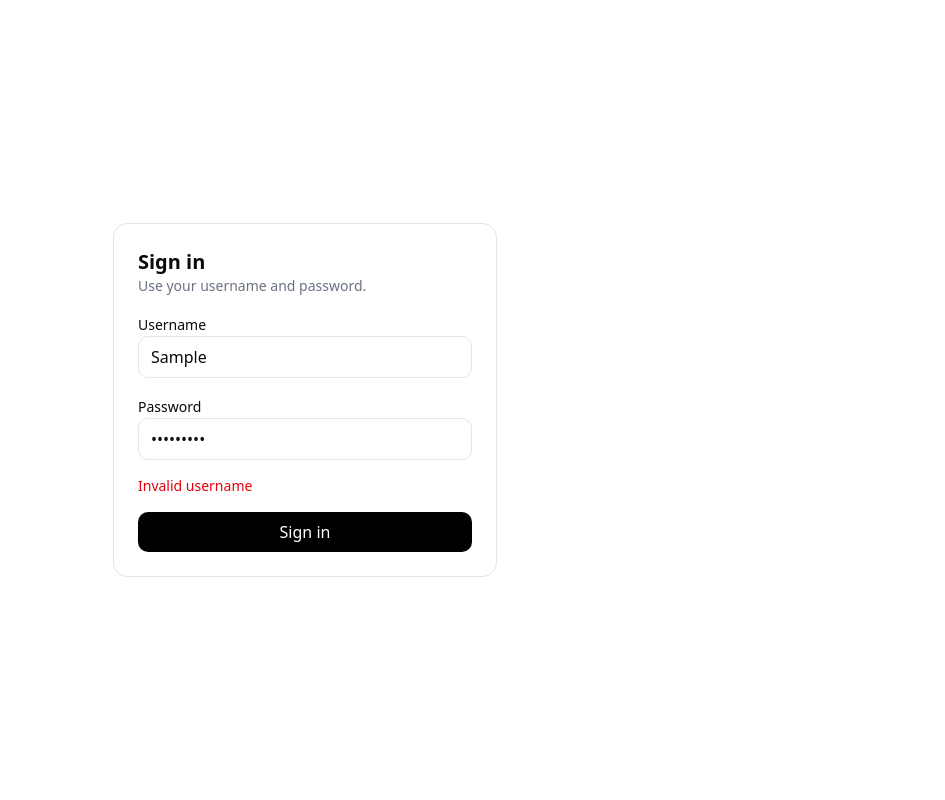
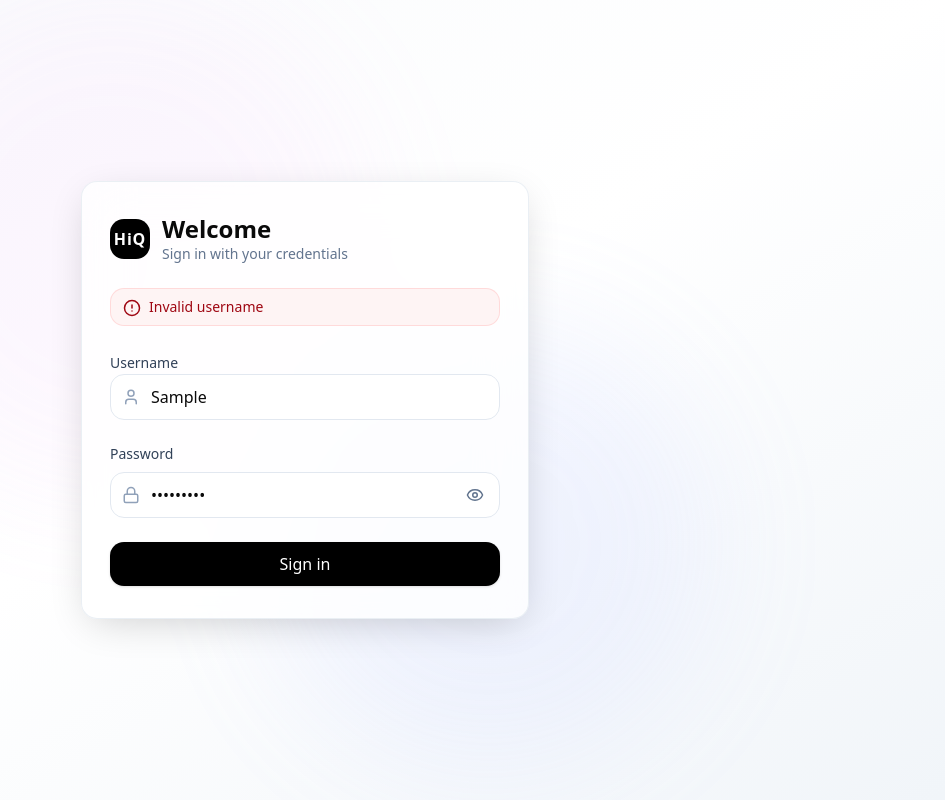
Before and after one commit to shreyansh-jain-10/hiq-agent-dashboard, a React (Vite) app: page / in a window 1280 px wide. Both pictures are taken after typing "Sample", "Sample123" into the empty fields and a click on the button "Sign in". Shown: the whole page, without its empty margins (335-1280 px from the left). Built offline with nearby package versions, Linux system fonts and the light colour scheme; no server answers.

Commit message:
Login Ui changes

```diff
--- a/src/App.jsx
+++ b/src/App.jsx
@@ -1,17 +1,17 @@
+// App.jsx
+// If you're on Next.js App Router, add: "use client"
 import { useState, useEffect } from 'react'
 import Sidebar from './components/Sidebar'
 import FileUpload from './components/FileUpload'
 import ResponseDisplay from './components/ResponseDisplay'
 import './App.css'
-import { Moon, Sun } from 'lucide-react'
+import { Moon, Sun, LogOut } from 'lucide-react'
 
-
-// ✨ add:
+// ✨ add these:
 import { supabase } from './supabaseClient'
 import Login from './Login'
 
 function App() {
-  // existing state...
   const [selectedAgent, setSelectedAgent] = useState(null)
   const [response, setResponse] = useState(null)
   const [uploadedFileName, setUploadedFileName] = useState(null)
@@ -26,50 +26,102 @@ function App() {
     else document.documentElement.classList.remove('dark')
   }, [theme])
 
+  // ✨ fetch session on mount + subscribe to changes
   useEffect(() => {
     let mounted = true
     ;(async () => {
       const { data } = await supabase.auth.getSession()
       if (!mounted) return
-      setSession(data.session || null)
+      setSession(data.session ?? null)
       setChecking(false)
     })()
-    const { data: sub } = supabase.auth.onAuthStateChange((_evt, sess) => {
-      setSession(sess || null)
+
+    const { data: sub } = supabase.auth.onAuthStateChange((_event, newSession) => {
+      setSession(newSession ?? null)
     })
-    return () => { mounted = false; sub?.subscription?.unsubscribe?.() }
+    return () => {
+      mounted = false
+      sub?.subscription?.unsubscribe?.()
+    }
   }, [])
 
-  const logout = async () => { await supabase.auth.signOut() }
+  const handleAgentSelect = (agent) => {
+    setSelectedAgent(agent)
+    setResponse(null)
+    setUploadedFileName(null)
+  }
+  const handleResponse = ({ result, fileName }) => {
+    setResponse(result)
+    setUploadedFileName(fileName)
+  }
+  const handleThemeChange = (newTheme) => setTheme(newTheme)
 
+  const handleLogout = async () => {
+    await supabase.auth.signOut()
+    // No reload needed — the onAuthStateChange above will set session=null and show <Login/>
+  }
+
+  // ✨ gate: while checking avoid flicker
   if (checking) return null
+  // ✨ not logged in → show Login screen
   if (!session) return <Login />
 
-  // …your existing UI here (unchanged) …
+  // Logged in → your original UI
   return (
     <div className="flex h-screen bg-background">
-      <Sidebar selectedAgent={selectedAgent} onAgentSelect={setSelectedAgent} />
+      {/* Sidebar */}
+      <Sidebar selectedAgent={selectedAgent} onAgentSelect={handleAgentSelect} />
+
+      {/* Main */}
       <div className="flex-1 flex flex-col overflow-hidden">
-        <header className="bg-card border-b p-6 flex items-center justify-between">
+        {/* Header */}
+        <header className="bg-card border-b border-border p-6">
+          <div className="w-full flex justify-between items-center">
             <div>
-            {/* your current title/description */}
+              {selectedAgent ? (
+                <>
+                  <h1 className="text-2xl font-semibold text-foreground mb-2">
+                    {selectedAgent.name}
+                  </h1>
+                  <p className="text-muted-foreground">{selectedAgent.description}</p>
+                </>
+              ) : (
+                <>
+                  <h1 className="text-2xl font-semibold text-foreground mb-2">
+                    HiQ Agent Testing Dashboard
+                  </h1>
+                  <p className="text-muted-foreground">
+                    Select an agent from the sidebar to begin testing
+                  </p>
+                </>
+              )}
             </div>
+
             <div className="flex items-center gap-3">
               <button
-              onClick={() => setTheme(theme === 'light' ? 'dark' : 'light')}
-              className="flex items-center gap-2 px-3 py-2 border rounded-lg"
+                onClick={() => handleThemeChange(theme === 'light' ? 'dark' : 'light')}
+                className="flex items-center gap-2 px-3 py-2 rounded-lg hover:bg-gray-100 dark:hover:bg-gray-700 transition-colors"
               >
                 {theme === 'light' ? <Moon className="w-4 h-4" /> : <Sun className="w-4 h-4" />}
-              {theme === 'light' ? 'Dark' : 'Light'}
+                <span className="text-sm">{theme === 'light' ? 'Dark Mode' : 'Light Mode'}</span>
               </button>
-            <button onClick={logout} className="px-3 py-2 border rounded-lg">Logout</button>
+
+              <button
+                onClick={handleLogout}
+                className="flex items-center gap-2 px-3 py-2 rounded-lg text-sm text-red-600 border border-red-300 hover:bg-red-50 dark:border-red-700 dark:hover:bg-red-900/30 transition-colors"
+              >
+                <LogOut className="w-4 h-4" />
+                Logout
+              </button>
+            </div>
           </div>
         </header>
 
+        {/* Content */}
         <main className="flex-1 overflow-auto">
           <div className="max-w-[76rem] mx-auto p-6 space-y-6">
             <div className={[!response ? 'min-h-[60vh] flex items-center justify-center' : ''].join(' ')}>
-              <FileUpload agent={selectedAgent} onResponse={({ result, fileName }) => { setResponse(result); setUploadedFileName(fileName) }} />
+              <FileUpload agent={selectedAgent} onResponse={handleResponse} />
             </div>
             {response && (
               <div className="bg-card border rounded-lg p-6 max-w-6xl mx-auto">
--- a/src/Login.jsx
+++ b/src/Login.jsx
@@ -1,5 +1,6 @@
-import { useState } from 'react'
+import { useEffect, useState } from 'react'
 import { supabase } from './supabaseClient'
+import { User, Lock, Eye, EyeOff, AlertCircle, Loader2 } from 'lucide-react'
 
 const USERNAME_DOMAIN = 'app.local' // we’ll map username → username@app.local
 const ALLOWED_USERNAME = 'HiQAdmin' // hard gate to your single user
@@ -7,13 +8,19 @@ const ALLOWED_USERNAME = 'HiQAdmin' // hard gate to your single user
 export default function Login() {
   const [username, setUsername] = useState('')
   const [password, setPassword] = useState('')
+  const [showPw, setShowPw] = useState(false)
+  const [capsLock, setCapsLock] = useState(false)
   const [loading, setLoading] = useState(false)
   const [error, setError] = useState(null)
+
+  useEffect(() => {
+    setError(null)
+  }, [username, password])
 
   const onSubmit = async (e) => {
     e.preventDefault()
     setError(null)
-    if (username !== ALLOWED_USERNAME) {
+    if (username.trim() !== ALLOWED_USERNAME) {
       setError('Invalid username')
       return
     }
@@ -31,44 +38,111 @@ export default function Login() {
   }
 
   return (
-    <div className="min-h-screen flex items-center justify-center p-6">
-      <form onSubmit={onSubmit} className="w-full max-w-sm bg-white dark:bg-gray-900 border rounded-xl p-6 space-y-4">
-        <div>
-          <h1 className="text-xl font-semibold">Sign in</h1>
-          <p className="text-sm text-gray-500">Use your username and password.</p>
+    <div className="min-h-screen relative flex items-center justify-center p-6 overflow-hidden">
+      {/* Background */}
+      <div className="absolute inset-0 -z-10 bg-gradient-to-br from-slate-50 via-white to-slate-100 dark:from-gray-900 dark:via-gray-950 dark:to-black" />
+      <div className="absolute -z-10 blur-3xl opacity-40 dark:opacity-30 pointer-events-none" aria-hidden>
+        <div className="size-[28rem] rounded-full bg-indigo-300/30 absolute -top-20 -left-10" />
+        <div className="size-[32rem] rounded-full bg-fuchsia-300/20 absolute -bottom-24 -right-16" />
       </div>
 
+      <form
+        onSubmit={onSubmit}
+        className="w-full max-w-md rounded-2xl border border-slate-200/70 dark:border-slate-800/60 bg-white/80 dark:bg-slate-900/70 backdrop-blur-xl shadow-[0_10px_40px_-10px_rgba(0,0,0,0.2)] px-7 py-8 space-y-6"
+        aria-describedby={error ? 'login-error' : undefined}
+      >
+        {/* Brand */}
+        <div className="flex items-center gap-3">
+          <div className="size-10 rounded-xl bg-black text-white grid place-items-center font-bold tracking-wider">HiQ</div>
+          <div>
+            <h1 className="text-2xl font-semibold leading-tight">Welcome</h1>
+            <p className="text-sm text-slate-500 dark:text-slate-400">Sign in with your credentials</p>
+          </div>
+        </div>
+
+        {/* Error banner */}
+        {error && (
+          <div
+            id="login-error"
+            role="alert"
+            className="flex items-start gap-2 rounded-xl border border-red-200/60 bg-red-50/80 text-red-800 dark:border-red-900/50 dark:bg-red-950/40 dark:text-red-300 px-3 py-2"
+          >
+            <AlertCircle className="mt-0.5 shrink-0" size={18} />
+            <span className="text-sm">{error}</span>
+          </div>
+        )}
+
+        {/* Username */}
         <div className="space-y-2">
-          <label className="text-sm">Username</label>
+          <label htmlFor="username" className="text-sm font-medium text-slate-700 dark:text-slate-300">Username</label>
+          <div className="relative">
+            <span className="absolute left-3 top-1/2 -translate-y-1/2">
+              <User size={18} className="text-slate-400" />
+            </span>
             <input
-            className="w-full px-3 py-2 border rounded-lg bg-white dark:bg-gray-800"
+              id="username"
+              name="username"
+              className="w-full pl-10 pr-3 py-2.5 rounded-xl border border-slate-200 focus:outline-none focus:ring-4 focus:ring-black/10 focus:border-black bg-white dark:bg-slate-900 dark:border-slate-800 dark:focus:ring-black/40"
               value={username}
               onChange={(e) => setUsername(e.target.value)}
               autoComplete="username"
               required
+              placeholder="Enter your username"
+              inputMode="text"
             />
           </div>
+        </div>
 
+        {/* Password */}
         <div className="space-y-2">
-          <label className="text-sm">Password</label>
+          <div className="flex items-center justify-between">
+            <label htmlFor="password" className="text-sm font-medium text-slate-700 dark:text-slate-300">Password</label>
+            {capsLock && (
+              <span className="text-[11px] text-amber-600 dark:text-amber-400">Caps Lock is on</span>
+            )}
+          </div>
+          <div className="relative">
+            <span className="absolute left-3 top-1/2 -translate-y-1/2">
+              <Lock size={18} className="text-slate-400" />
+            </span>
             <input
-            type="password"
-            className="w-full px-3 py-2 border rounded-lg bg-white dark:bg-gray-800"
+              id="password"
+              name="password"
+              type={showPw ? 'text' : 'password'}
+              className="w-full pl-10 pr-11 py-2.5 rounded-xl border border-slate-200 focus:outline-none focus:ring-4 focus:ring-black/10 focus:border-black bg-white dark:bg-slate-900 dark:border-slate-800 dark:focus:ring-black/40"
               value={password}
               onChange={(e) => setPassword(e.target.value)}
+              onKeyUp={(e) => setCapsLock(e.getModifierState && e.getModifierState('CapsLock'))}
               autoComplete="current-password"
               required
+              placeholder="••••••••"
             />
+            <button
+              type="button"
+              onClick={() => setShowPw((s) => !s)}
+              className="absolute right-3 top-1/2 -translate-y-1/2 p-1 rounded-md hover:bg-slate-100 dark:hover:bg-slate-800 focus:outline-none focus-visible:ring-2 focus-visible:ring-black"
+              aria-label={showPw ? 'Hide password' : 'Show password'}
+              title={showPw ? 'Hide password' : 'Show password'}
+            >
+              {showPw ? <EyeOff size={18} className="text-slate-500" /> : <Eye size={18} className="text-slate-500" />}
+            </button>
+          </div>
         </div>
 
-        {error && <p className="text-sm text-red-600">{error}</p>}
-
+        {/* Submit */}
         <button
           type="submit"
           disabled={loading}
-          className="w-full px-3 py-2 rounded-lg bg-black text-white disabled:opacity-60"
+          className="w-full inline-flex items-center justify-center gap-2 px-4 py-2.5 rounded-xl bg-black text-white font-medium shadow-sm hover:bg-black/90 disabled:opacity-60 focus:outline-none focus-visible:ring-4 focus-visible:ring-black/30 dark:focus-visible:ring-black/60"
         >
-          {loading ? 'Signing in…' : 'Sign in'}
+          {loading ? (
+            <>
+              <Loader2 className="animate-spin" size={18} />
+              Signing in…
+            </>
+          ) : (
+            'Sign in'
+          )}
         </button>
       </form>
     </div>
```
Lines whose indentation alone changed are shown as unchanged.
